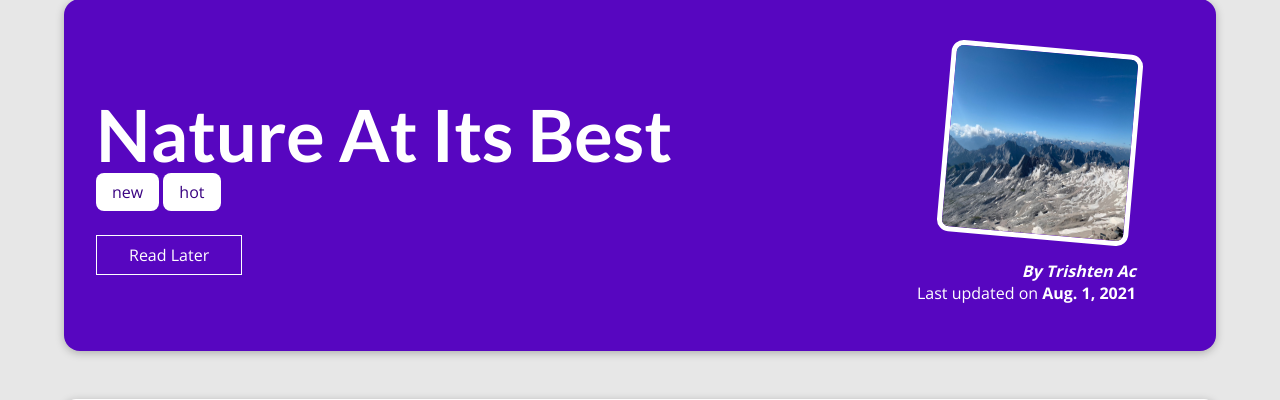
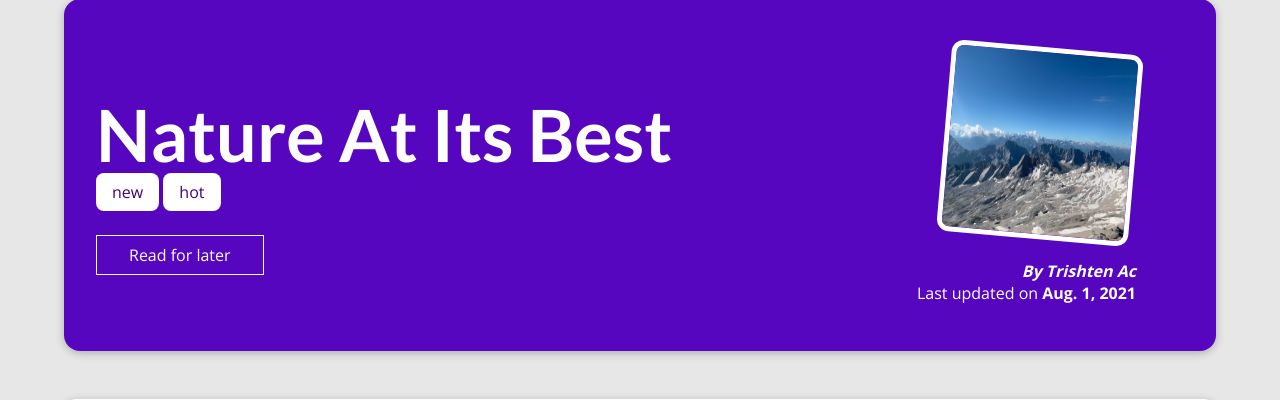
Before and after one commit to acharayaP03/python-site, a Django app: a page that uses my_site/blog/templates/blog/post-detail.html in a window 1280 px wide. Shown: the part 129-529 px from the top of the page. Run offline with Django 3.2, Linux system fonts and the light colour scheme; data comes from the database, SQL or seed files in the repository; both versions use the stored data as it was after the commit.

Commit message:
read later feature

```diff
--- a/my_site/blog/templates/blog/post-detail.html
+++ b/my_site/blog/templates/blog/post-detail.html
@@ -19,7 +19,13 @@
                 <form action="{% url 'read-later' %}" method="POST">
                 {% csrf_token %}
                     <input type="hidden" value="{{ post.id }}" name="post_id">
-                    <button>Read Later</button>
+                    <button>
+                    {% if saved_for_later %}
+                    Remove from later list
+                    {% else %}
+                    Read for later
+                    {% endif %}
+                    </button>
                 </form>
             </div>
             <article>
--- a/my_site/blog/views.py
+++ b/my_site/blog/views.py
@@ -82,14 +82,24 @@ class SinglePostView(View):
     template_name = "blog/post-detail.html"
     model = Post
 
+    def is_stored_post(self, request, post_id):
+        stored_posts = request.session.get("stored_posts")
+        if stored_posts is not None:
+            is_saved_for_later = post_id in stored_posts
+        else:
+            is_saved_for_later = False
 
-    def get(slef, request, slug):
+        return is_saved_for_later
+
+
+    def get(self, request, slug):
         post = Post.objects.get(slug=slug)
         context = {
             "post": post,
             "post_tags": post.tags.all(),
             "comment_form": CommentForm(),
-            "comments": post.comments.all().order_by("-id")
+            "comments": post.comments.all().order_by("-id"),
+            "saved_for_later" : self.is_stored_post(request, post.id)
         }
         return render(request, "blog/post-detail.html", context)
 
@@ -114,8 +124,9 @@ class SinglePostView(View):
         context = {
             "post": post,
             "post_tags": post.tags.all(),
-            "comment_form": CommentForm(),
-            "comments": post.comments.all().order_by("-id")
+            "comment_form": comment_form,
+            "comments": post.comments.all().order_by("-id"),
+            "saved_for_later" : self.is_stored_post(request, post.id)
         }
         return render(request, "blog/post-detail.html", context)
 
@@ -144,6 +155,11 @@ class ReadLaterView(View):
         post_id = int(request.POST["post_id"])
 
         if post_id not in stored_posts:
+            # if saved post is empty then save it to the session
             stored_posts.append(post_id)
-            request.session["stored_posts"] = stored_posts
+        else:
+            # if post is already saved, then send the remove request
+            stored_posts.remove(post_id)
+
+        request.session["stored_posts"] = stored_posts
         return HttpResponseRedirect("/")
```
Also changed, not shown: my_site/db.sqlite3.
